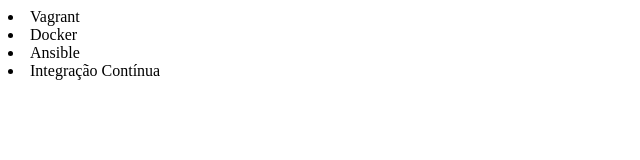
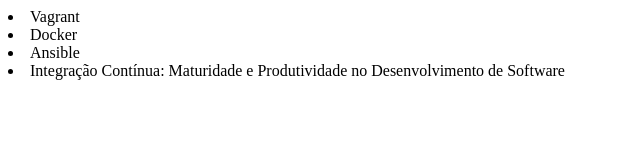
Before and after one commit to Jeff-Christian/alura-git, a plain HTML site: page index.html in a window 1280 px wide. Shown: the whole page, without its empty margins (0-640 px from the left). Drawn offline with Linux system fonts and the light colour scheme.

Commit message:
Renomeando curso de Integração Contínua

```diff
--- a/index.html
+++ b/index.html
@@ -9,7 +9,7 @@
         <li>Vagrant</li>
         <li>Docker</li>
         <li>Ansible</li>
-        <li>Integração Contínua</li>
+        <li>Integração Contínua: Maturidade e Produtividade no Desenvolvimento de Software</li>
     </u1>
 </body>
 </html>
```
